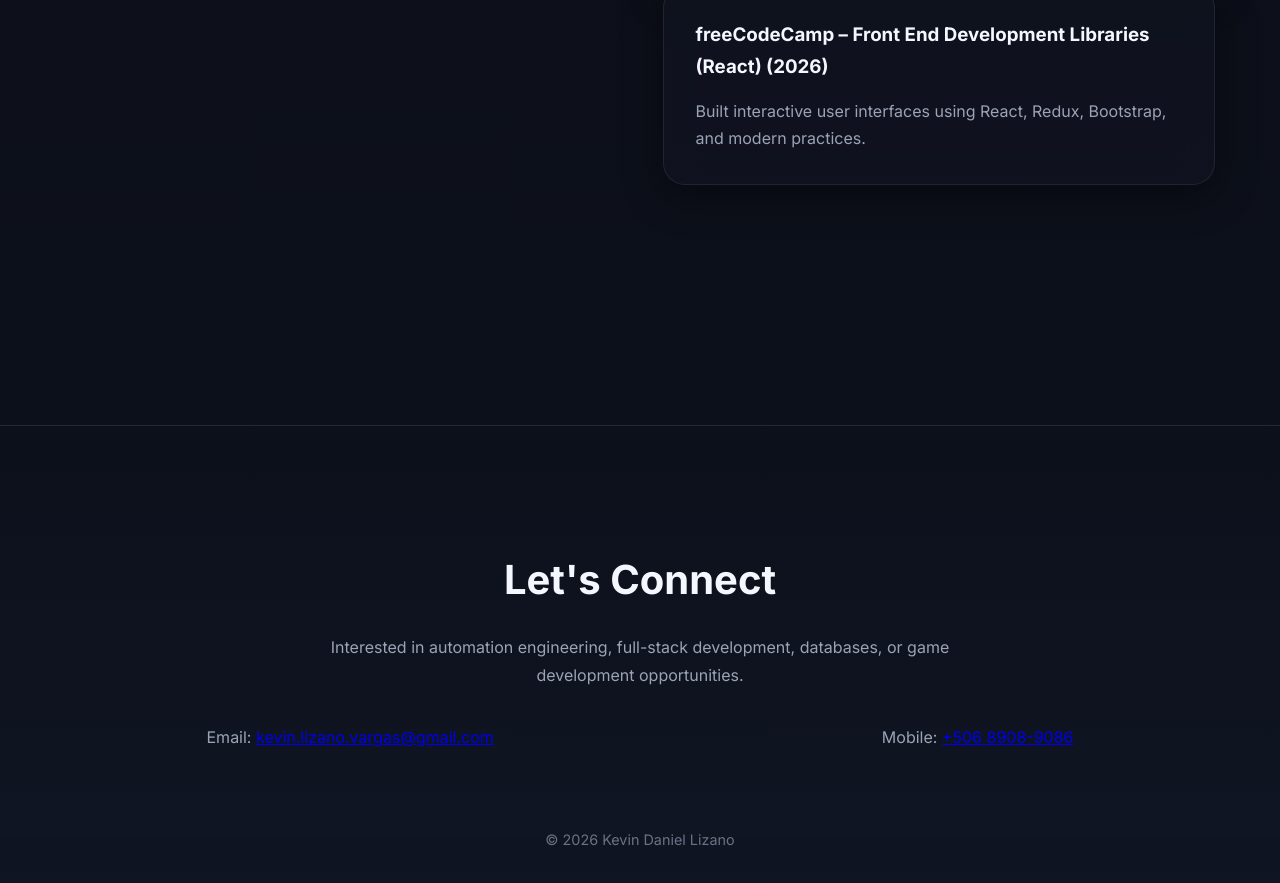
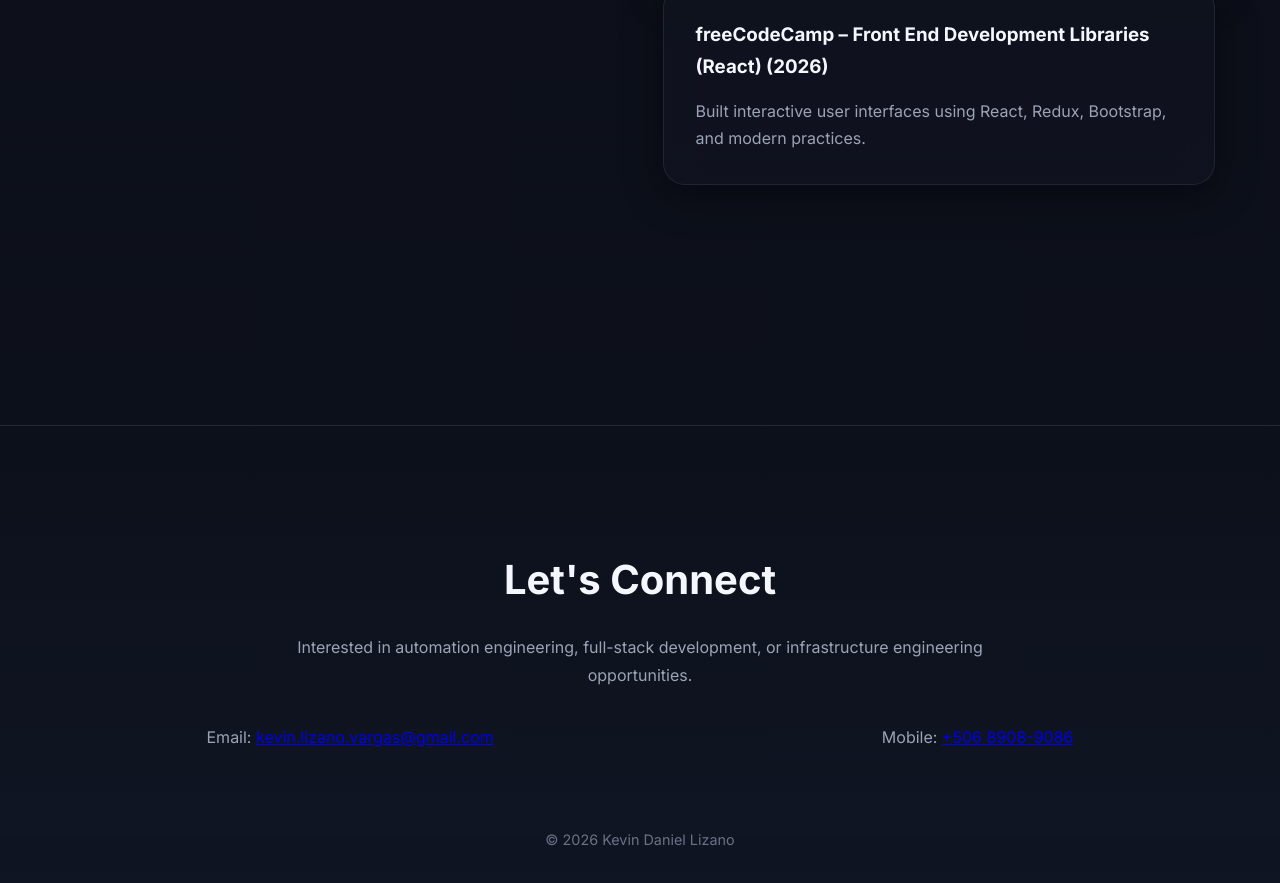
Before and after one commit to KevinhoProgra/portfolio, a plain HTML site: page index.html in a window 1280 px wide. Shown: the part 6416-7299 px from the top of the page. Drawn offline with Linux system fonts and the light colour scheme.

Commit message:
Update index.html

```diff
--- a/index.html
+++ b/index.html
@@ -285,7 +285,7 @@
     <!-- FOOTER -->
     <footer id="contact">
       <h2>Let's Connect</h2>
-      <p>Interested in automation engineering, full-stack development, databases, or game development opportunities.</p>
+      <p>Interested in automation engineering, full-stack development, or infrastructure engineering opportunities.</p>
       <div class="footer-links">
         <p>Email: <a href="mailto:kevin.lizano.vargas@gmail.com">kevin.lizano.vargas@gmail.com</a></p>
         <p>Mobile: <a href="tel:+50689089086">+506 8908-9086</a></p>
```
